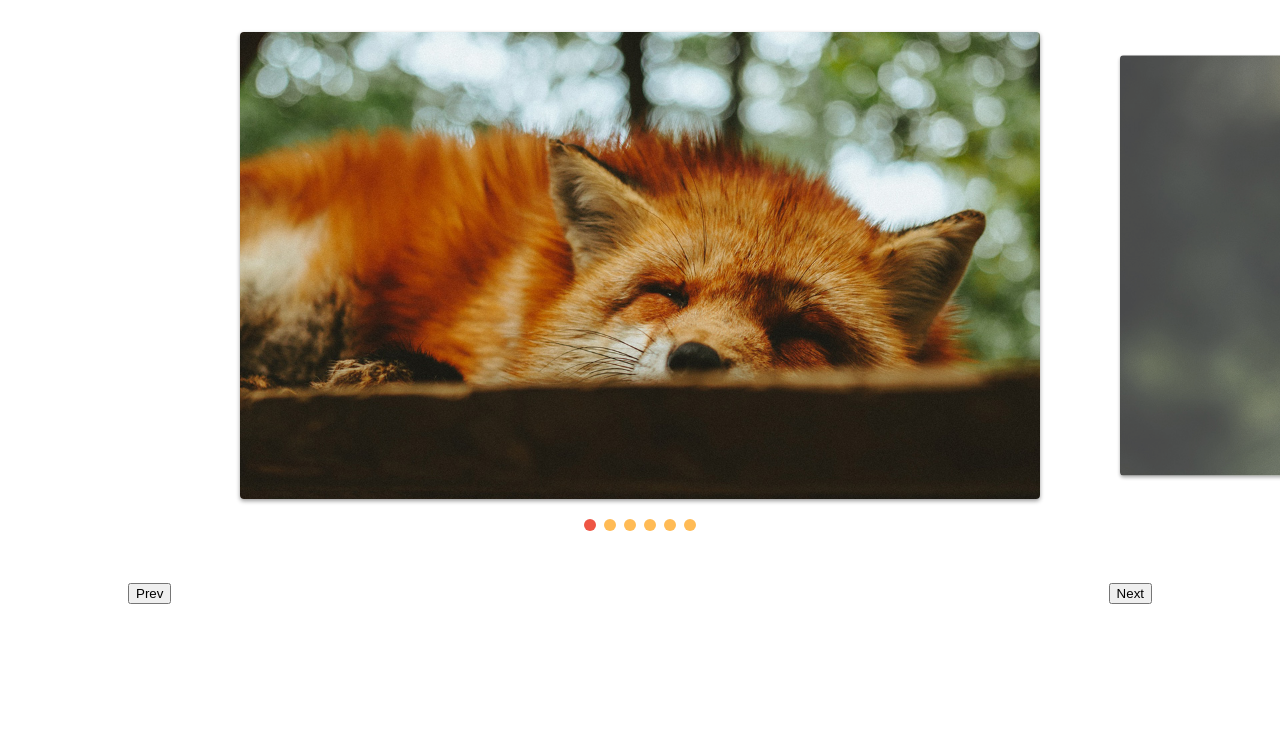
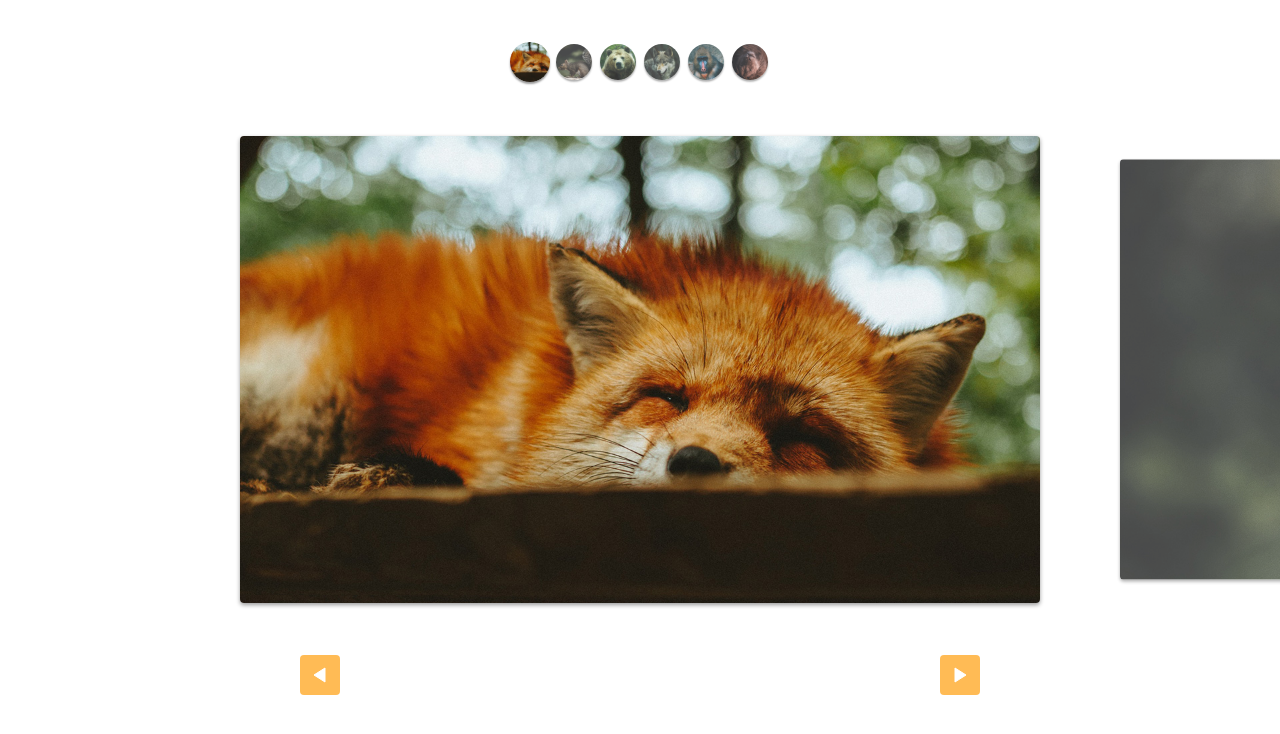
Before and after one commit to Andre-Inacio-VS/slide-animais, a plain HTML site: page index.html in a window 1280 px wide. Drawn offline with Linux system fonts and the light colour scheme.

Commit message:
finaliza Slide

```diff
--- a/css/style.css
+++ b/css/style.css
@@ -48,8 +48,21 @@ img {
 
 .arrow-nav {
     display: flex;
-  justify-content: space-between;
-  margin: 0 10%;
+    justify-content: space-around;
+    margin: 20px 0;
+}
+
+.arrow-nav button {
+    cursor: pointer;
+    border: none;
+    border-radius: 4px;
+    width: 40px;
+    height: 40px;
+    background: #fb5 url('../img/arrow.svg') center center no-repeat;
+}
+
+.arrow-nav button.prev {
+    transform: rotate(180deg);
 }
 
 [data-control="slide"] {
@@ -74,3 +87,29 @@ img {
 [data-control="slide"] li a:hover {
     background: #e54;
 }
+
+.custom-controls {
+    display: flex;
+    justify-content: center;
+    margin: 40px 0 20px 0;
+    flex-wrap: wrap;
+}
+
+.custom-controls li {
+    width: 40px;
+    height: 40px;
+    border-radius: 50%;
+    overflow: hidden;
+
+    margin: 2px;
+    box-shadow: 0 2px 2px rgba(0, 0, 0, 0.4);
+
+    opacity: 0.8;
+    transform: scale(0.9);
+    transition: 0.3s;
+}
+
+.custom-controls li.ativo {
+    opacity: 1;
+    transform: scale(1);
+}
--- a/index.html
+++ b/index.html
@@ -10,6 +10,14 @@
 
 <body>
 
+    <ul class="custom-controls">
+        <li><img src="img/foto1-thumb.jpg" alt="Raposa"></li>
+        <li><img src="img/foto2-thumb.jpg" alt="Esquilo"></li>
+        <li><img src="img/foto3-thumb.jpg" alt="Urso"></li>
+        <li><img src="img/foto4-thumb.jpg" alt="Lobo"></li>
+        <li><img src="img/foto5-thumb.jpg" alt="Macaco"></li>
+        <li><img src="img/foto6-thumb.jpg" alt="Leão"></li>
+    </ul>
     <div class="slide-wrapper">
         <ul class="slide">
             <li><img src="img/foto1.jpg" alt="Raposa"></li>
@@ -22,8 +30,8 @@
     </div>
 
     <div class="arrow-nav">
-        <button class="prev">Prev</button>
-        <button class="next">Next</button>
+        <button class="prev"></button>
+        <button class="next"></button>
     </div>
 
     <script type="module" src="js/script.js"></script>
--- a/js/script.js
+++ b/js/script.js
@@ -1,7 +1,6 @@
-import { SlideNav } from './slide.js'
+import SlideNav from './slide.js'
 
 const slide = new SlideNav('.slide', '.slide-wrapper');
 slide.init()
 slide.addArrow('.prev', '.next')
-
-slide.addControl()
+slide.addControl('.custom-controls')
--- a/js/slide.js
+++ b/js/slide.js
@@ -150,7 +150,7 @@ export class Slide {
     }
 }
 
-export class SlideNav extends Slide {
+export default class SlideNav extends Slide {
     constructor(slide, wrapper) {
         super(slide, wrapper);
 
```
Lines whose indentation alone changed are shown as unchanged.
